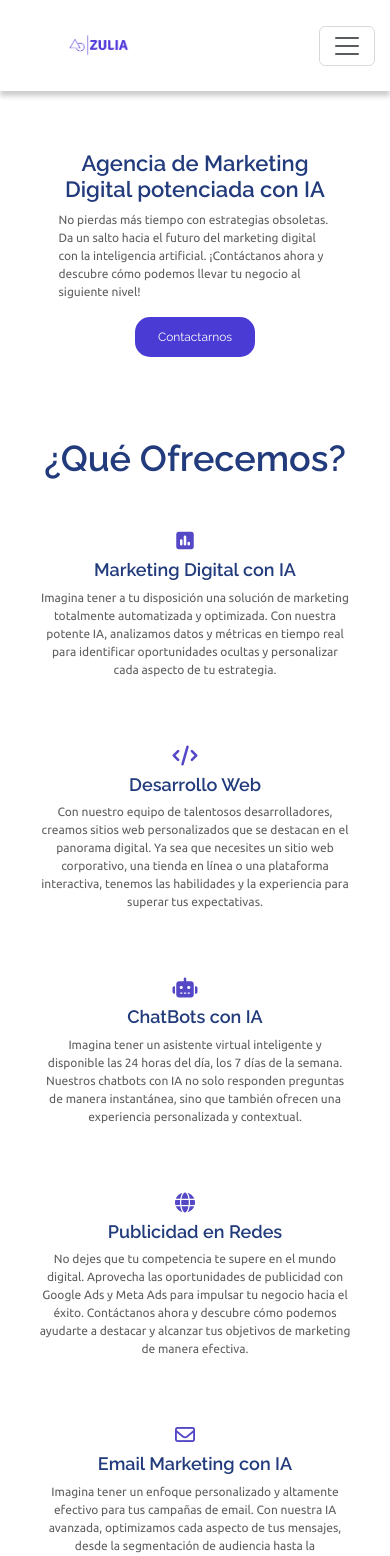
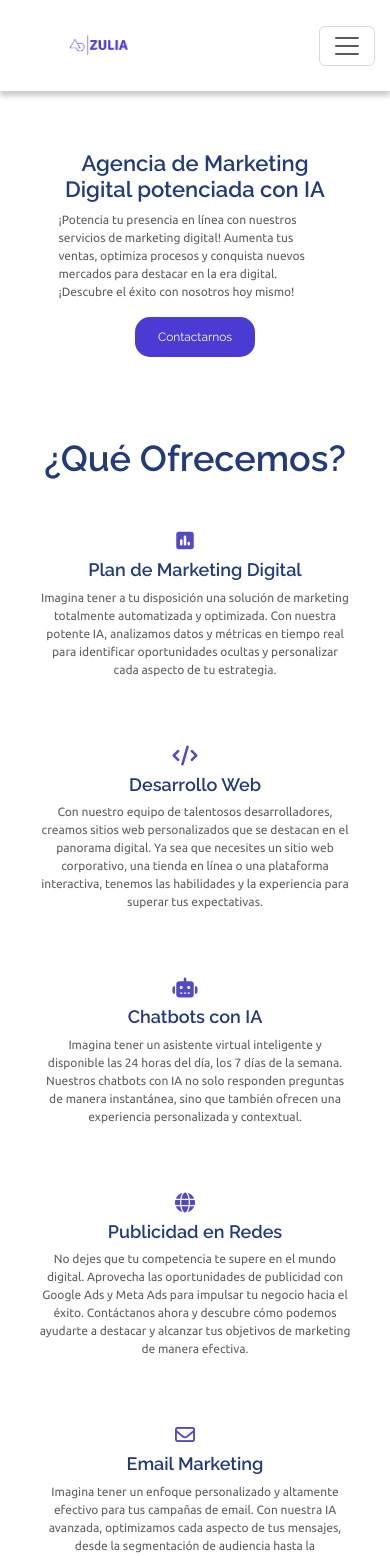
Before and after one commit to MaikolReyes/Zulia-Marketing-Digital, a React (Vite) app: page / in a window 390 px wide. Shown: the top 1556 px of the page. Built offline with nearby package versions, Linux system fonts and the light colour scheme.

Commit message:
Responsive

```diff
--- a/src/layout/Navbar.tsx
+++ b/src/layout/Navbar.tsx
@@ -7,7 +7,7 @@ export const Navbar = () => {
         <nav className="navbar navbar-expand-lg">
             <div className="container-fluid">
 
-                <a className="navbar-brand" href="#"><img src={logo} alt="Logo de la empresa Zulia" className='logo' /></a>
+                <a className="navbar-brand" href="#inicio"><img src={logo} alt="Logo de la empresa Zulia" className='logo' /></a>
                 <button className="navbar-toggler" type="button" data-bs-toggle="collapse" data-bs-target="#navbarNav" aria-controls="navbarNav" aria-expanded="false" aria-label="Toggle navigation">
                     <span className="navbar-toggler-icon"></span>
                 </button>
--- a/src/sections/Planes.tsx
+++ b/src/sections/Planes.tsx
@@ -100,7 +100,7 @@ export const Planes = () => {
                                 <div className="iconPlanes">
                                     <i className="fa-solid fa-square-envelope"></i>
                                 </div>
-                                <p className="card-title">Email Marketing con IA</p>
+                                <p className="card-title">Email Marketing</p>
                                 <ul className="checkList">
                                     <li className="textCheck"><i className="fa-solid fa-check iconCheck"></i> Maximiza tu alcance</li>
                                     <li className="textCheck"><i className="fa-solid fa-check iconCheck"></i> Aumenta la tasa de conversión</li>
@@ -117,7 +117,7 @@ export const Planes = () => {
                                 <div className="iconPlanes">
                                     <i className="fa-solid fa-rocket"></i>
                                 </div>
-                                <p className="card-title">Plan de Marketing con IA</p>
+                                <p className="card-title">Plan de Marketing</p>
                                 <ul className="checkList">
                                     <li className="textCheck"><i className="fa-solid fa-check iconCheck"></i> Estrategias Personalizadas</li>
                                     <li className="textCheck"><i className="fa-solid fa-check iconCheck"></i> Análisis de datos</li>
--- a/src/sections/Principal.tsx
+++ b/src/sections/Principal.tsx
@@ -9,9 +9,7 @@ export const Principal = () => {
             <div className='containerHero' id='inicio'>
                 <div className='containerHeroText animate__animated animate__backInLeft'>
                     <h2 className='titleHero'>Agencia de Marketing Digital potenciada con IA</h2>
-                    <p className='parrafoHero'>No pierdas más tiempo con estrategias obsoletas. Da un salto hacia el futuro del marketing digital con la inteligencia artificial. ¡Contáctanos ahora y descubre cómo podemos llevar tu negocio al siguiente nivel!
-                        {/* Somos una agencia de marketing digital que integra inteligencia artificial en nuestros servicios para automatizar y optimizar todos nuestros procesos junto con el anilisis de metricas para darte una solucion hecha a la medida para tu negocio digital o fisico, */}
-                        {/* si quieres impulsar tus ventas junto con tu negocio al siguiente nivel con AI no dudes en contactarnos */}
+                    <p className='parrafoHero'>¡Potencia tu presencia en línea con nuestros servicios de marketing digital! Aumenta tus ventas, optimiza procesos y conquista nuevos mercados para destacar en la era digital. ¡Descubre el éxito con nosotros hoy mismo!
                     </p>
                     <a id='text' className='buttonHero btn animate__animated animate__backInLeft' href='https://wa.me/message/X65MZULZJUFYL1' target='_blank'>Contactarnos</a>
                 </div>
--- a/src/sections/Servicios.tsx
+++ b/src/sections/Servicios.tsx
@@ -13,7 +13,7 @@ export const Servicios = () => {
                         <i className="fa-solid fa-square-poll-vertical icono"></i>
                     </p>
                     <div className="containerTextServices" >
-                        <h3 className="titleService">Marketing Digital con IA</h3>
+                        <h3 className="titleService">Plan de Marketing Digital</h3>
                         <p className="parrafoServices">Imagina tener a tu disposición una solución de marketing totalmente automatizada y optimizada. Con nuestra potente IA, analizamos datos y métricas en tiempo real para identificar oportunidades ocultas y personalizar cada aspecto de tu estrategia.
                         </p>
                         {/* Desde el target de audiencia hasta la optimización de anuncios, cada paso se perfecciona para obtener los mejores resultados. */}
@@ -37,7 +37,7 @@ export const Servicios = () => {
                     </p>
 
                     <div className="containerTextServices" >
-                        <h3 className="titleService">ChatBots con IA</h3>
+                        <h3 className="titleService">Chatbots con IA</h3>
                         <p className="parrafoServices">Imagina tener un asistente virtual inteligente y disponible las 24 horas del día, los 7 días de la semana. Nuestros chatbots con IA no solo responden preguntas de manera instantánea, sino que también ofrecen una experiencia personalizada y contextual.</p>
                         {/* Utilizando algoritmos de aprendizaje automático, nuestros chatbots se adaptan a cada interacción, comprendiendo y anticipando las necesidades de tus clientes. */}
                     </div>
@@ -60,7 +60,7 @@ export const Servicios = () => {
                     </p>
 
                     <div className="containerTextServices" >
-                        <h3 className="titleService">Email Marketing con IA</h3>
+                        <h3 className="titleService">Email Marketing</h3>
                         <p className="parrafoServices">Imagina tener un enfoque personalizado y altamente efectivo para tus campañas de email. Con nuestra IA avanzada, optimizamos cada aspecto de tus mensajes, desde la segmentación de audiencia hasta la personalización del contenido.</p>
                         {/* Permitiéndonos entregar mensajes relevantes y persuasivos que generan resultados sorprendentes. */}
                     </div>
--- a/src/styles/bases/_mediaQuerysMobile.scss
+++ b/src/styles/bases/_mediaQuerysMobile.scss
@@ -4,9 +4,7 @@
         grid-template-columns: 2fr 0fr;
     }
 
-    .heroPrincipal {
-        display: none;
-    }
+
 
     .containerHeroText {
         z-index: 1;
--- a/src/styles/bases/_mediaQuerysTablet.scss
+++ b/src/styles/bases/_mediaQuerysTablet.scss
@@ -76,6 +76,10 @@
         justify-content: center;
     }
 
+    .containerImagenAbout {
+        padding: 0;
+    }
+
     .containerAbout {
         margin-top: 60px;
     }
@@ -119,6 +123,7 @@
 
     .checkList {
         gap: 10px;
+        padding-left: 0.8rem;
     }
 
     .textCheck {
--- a/src/styles/sections/_about.scss
+++ b/src/styles/sections/_about.scss
@@ -7,7 +7,7 @@
 
 .containerImagenAbout {
     margin: auto;
-    margin-right: 150px;
+    padding-left: 200px;
     display: flex;
     justify-content: center;
 }
--- a/src/styles/sections/_contactanos.scss
+++ b/src/styles/sections/_contactanos.scss
@@ -10,7 +10,7 @@
 
 
 .content {
-    width: 60vw;
+    width: 50vw;
     box-shadow: 0px 10px 10px rgba(0, 0, 0, 0.2);
     margin-left: auto;
     margin-right: auto;
--- a/src/styles/sections/_planes.scss
+++ b/src/styles/sections/_planes.scss
@@ -14,6 +14,7 @@
     justify-content: center;
     align-items: center;
     gap: 50px;
+    padding: 20px;
 }
 
 .card-title {
--- a/src/styles/style.scss
+++ b/src/styles/style.scss
@@ -3,17 +3,6 @@
     padding: 0;
     box-sizing: border-box;
 }
-
-
-.bpw-bot-avatar {
-    background-color: green;
-}
-
-
-.bpw-floating-button {
-    background-image: url(../../img/logo-principal.png);
-}
-
 
 @import url('https://fonts.googleapis.com/css2?family=Raleway:wght@400;600&family=Ubuntu&display=swap');
 @import './layout/navbar';
```
Also changed, not shown: index.html (+26 -1 lines).
